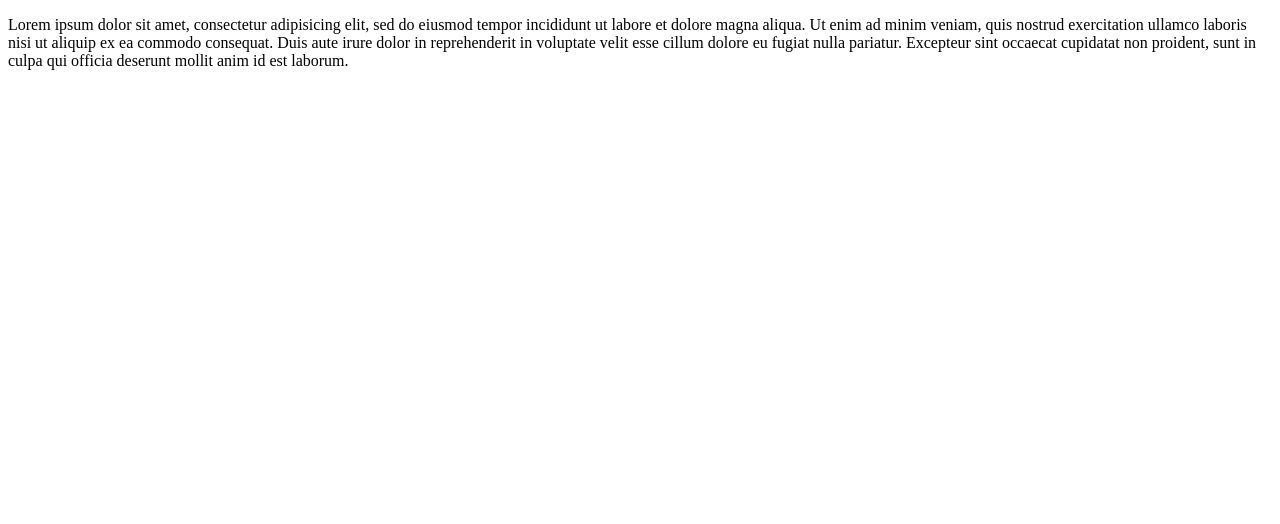
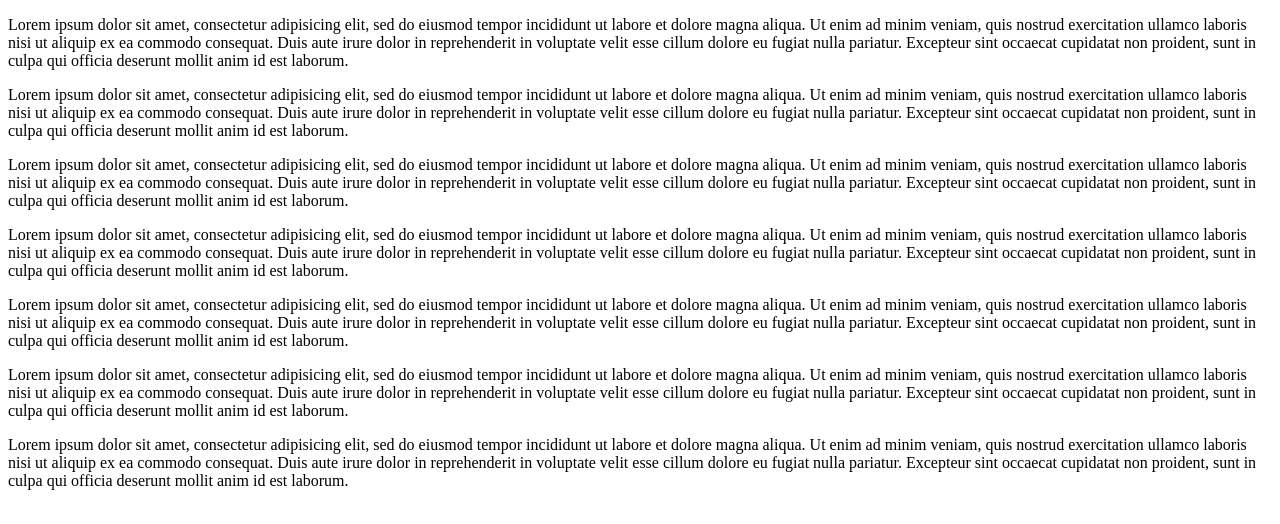
Before and after one commit to zarnilinhtay/werty, a plain HTML site: page index.html in a window 1280 px wide. Drawn offline with Linux system fonts and the light colour scheme.

Commit message:
change code

```diff
--- a/index.html
+++ b/index.html
@@ -10,6 +10,42 @@
  consequat. Duis aute irure dolor in reprehenderit in voluptate velit esse
  cillum dolore eu fugiat nulla pariatur. Excepteur sint occaecat cupidatat non
  proident, sunt in culpa qui officia deserunt mollit anim id est laborum.</p>
+<p>Lorem ipsum dolor sit amet, consectetur adipisicing elit, sed do eiusmod
+ tempor incididunt ut labore et dolore magna aliqua. Ut enim ad minim veniam,
+ quis nostrud exercitation ullamco laboris nisi ut aliquip ex ea commodo
+ consequat. Duis aute irure dolor in reprehenderit in voluptate velit esse
+ cillum dolore eu fugiat nulla pariatur. Excepteur sint occaecat cupidatat non
+ proident, sunt in culpa qui officia deserunt mollit anim id est laborum.</p>
+<p>Lorem ipsum dolor sit amet, consectetur adipisicing elit, sed do eiusmod
+ tempor incididunt ut labore et dolore magna aliqua. Ut enim ad minim veniam,
+ quis nostrud exercitation ullamco laboris nisi ut aliquip ex ea commodo
+ consequat. Duis aute irure dolor in reprehenderit in voluptate velit esse
+ cillum dolore eu fugiat nulla pariatur. Excepteur sint occaecat cupidatat non
+ proident, sunt in culpa qui officia deserunt mollit anim id est laborum.</p>
+<p>Lorem ipsum dolor sit amet, consectetur adipisicing elit, sed do eiusmod
+ tempor incididunt ut labore et dolore magna aliqua. Ut enim ad minim veniam,
+ quis nostrud exercitation ullamco laboris nisi ut aliquip ex ea commodo
+ consequat. Duis aute irure dolor in reprehenderit in voluptate velit esse
+ cillum dolore eu fugiat nulla pariatur. Excepteur sint occaecat cupidatat non
+ proident, sunt in culpa qui officia deserunt mollit anim id est laborum.</p>
+<p>Lorem ipsum dolor sit amet, consectetur adipisicing elit, sed do eiusmod
+ tempor incididunt ut labore et dolore magna aliqua. Ut enim ad minim veniam,
+ quis nostrud exercitation ullamco laboris nisi ut aliquip ex ea commodo
+ consequat. Duis aute irure dolor in reprehenderit in voluptate velit esse
+ cillum dolore eu fugiat nulla pariatur. Excepteur sint occaecat cupidatat non
+ proident, sunt in culpa qui officia deserunt mollit anim id est laborum.</p>
+<p>Lorem ipsum dolor sit amet, consectetur adipisicing elit, sed do eiusmod
+ tempor incididunt ut labore et dolore magna aliqua. Ut enim ad minim veniam,
+ quis nostrud exercitation ullamco laboris nisi ut aliquip ex ea commodo
+ consequat. Duis aute irure dolor in reprehenderit in voluptate velit esse
+ cillum dolore eu fugiat nulla pariatur. Excepteur sint occaecat cupidatat non
+ proident, sunt in culpa qui officia deserunt mollit anim id est laborum.</p>
+<p>Lorem ipsum dolor sit amet, consectetur adipisicing elit, sed do eiusmod
+ tempor incididunt ut labore et dolore magna aliqua. Ut enim ad minim veniam,
+ quis nostrud exercitation ullamco laboris nisi ut aliquip ex ea commodo
+ consequat. Duis aute irure dolor in reprehenderit in voluptate velit esse
+ cillum dolore eu fugiat nulla pariatur. Excepteur sint occaecat cupidatat non
+ proident, sunt in culpa qui officia deserunt mollit anim id est laborum.</p>
 
 </body>
 </html>
```
